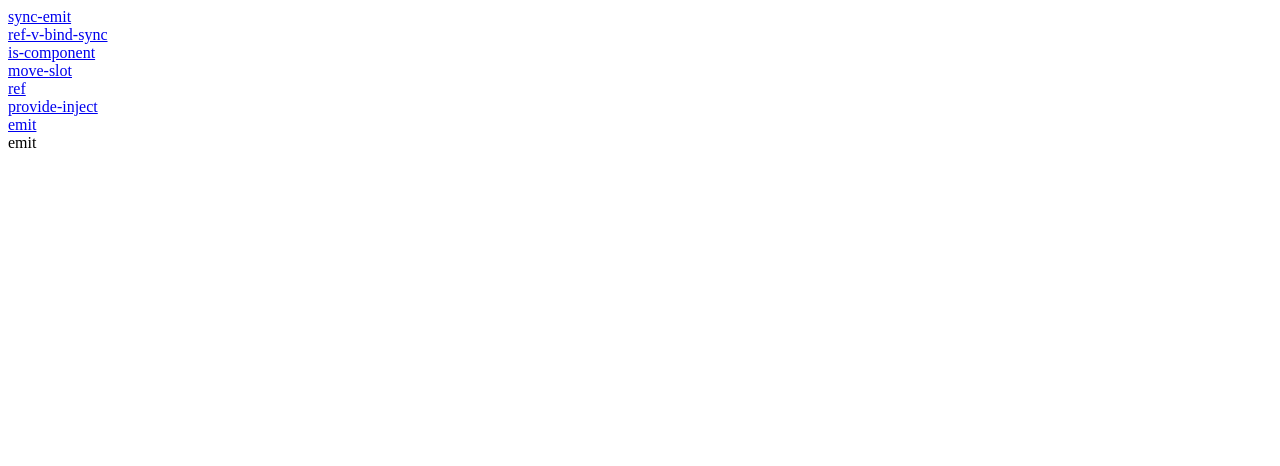
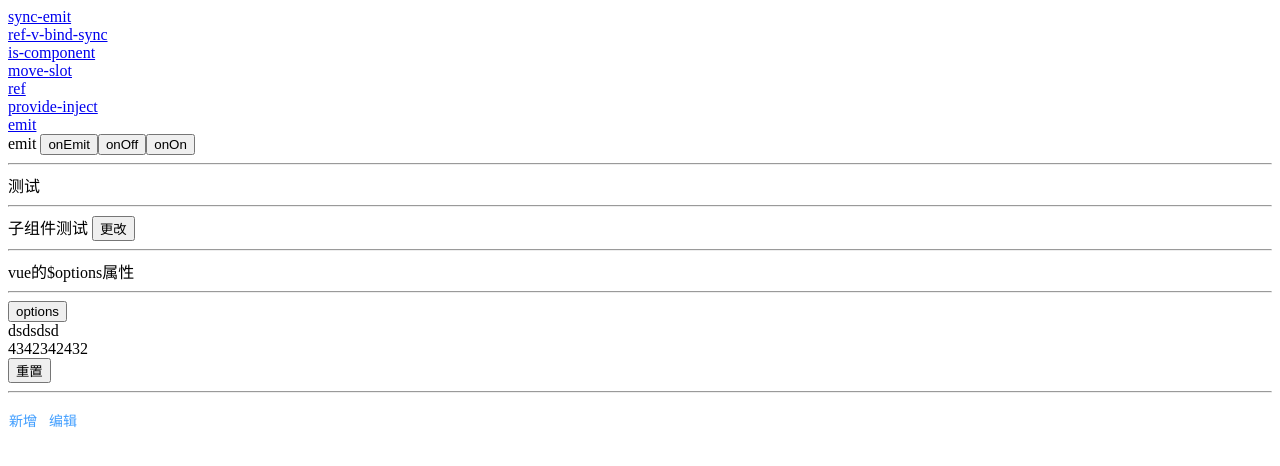
Before and after one commit to lienshu/vue2-learn, a Vue app: page /emit in a window 1280 px wide. Shown: the top 466 px of the page. Built offline with nearby package versions, Linux system fonts and the light colour scheme.

Commit message:
fix: $once&$off&$options

```diff
--- a/package.json
+++ b/package.json
@@ -11,7 +11,6 @@
     "core-js": "^3.8.3",
     "element-ui": "^2.15.12",
     "less-loader": "^11.1.0",
-    "pikaday": "^1.8.2",
     "vue": "^2.6.14",
     "vue-router": "^3.6.5"
   },
--- a/src/views/emit/index.vue
+++ b/src/views/emit/index.vue
@@ -1,25 +1,85 @@
 <template>
   <div>
     emit
+    <button @click="onEmit">onEmit</button>
+    <button @click="onOff">onOff</button>
+    <button @click="onOn">onOn</button>
+    <hr>
+    {{ data }}
+    <hr>
+    <sub-index :data.sync="data" />
+    <hr>
+    <Options />
   </div>
 </template>
 
 <script>
+import SubIndex from './sub_index.vue'
+import Options from './options.vue'
+
 export default {
   name: 'Vue2LearnIndex',
 
+  components: { SubIndex, Options },
+
   data() {
     return {
-
+      timer: setInterval(() => {
+        // 某些定时器操作
+      }, 500),
+      timer3: setInterval(() => {
+        // 某些定时器操作
+      }, 7000),
+      data: '测试'
     };
   },
 
   mounted() {
-
+    this.attachDatepicker()
   },
 
   methods: {
+    attachDatepicker: function () {
+      const timer2 = setInterval(() => {
+        // 某些定时器操作
+      }, 90000)
+      // this.$once('hook:beforeDestroy', () => {
+      clearInterval(this.timer)
+      clearInterval(timer2)
+      // })
+      console.log(this.timer, '111111111')
+      console.log(timer2, '2222222222')
+      console.log(this.timer3, '33333333')
+    },
+    onEmit() {
+      this.$emit('onTest', 1)
+      this.$emit('onTest', 2)
+      this.$emit('onTest', 3)
+      this.$emit('onTest', 4)
+      this.$emit('onTestOnce', 5)
+      this.$emit('onTestOnce', 6)
+      this.$emit('onTestOnce', 7)
+      this.$emit('onTestOnce', 8)
+    },
+    onOff() {
+      // 取消监听
+      // 这里为什么没有触发 $once里的 console
+      this.$off('onTest')
+    },
+    onOn() {
+      // 同意事件每次都监听
+      this.$on('onTest', (args) => {
+        console.log(args, 'on')
+      })
+      // 官网例子
+      this.$once('hook:beforeDestroy', function () {
 
+      })
+      // 只监听一次
+      this.$once('onTestOnce', (args) => {
+        console.log(args, 'once')
+      })
+    }
   },
 };
 </script>
--- /dev/null
+++ b/src/views/emit/model.vue
@@ -0,0 +1,45 @@
+<template>
+  <div>
+    <el-dialog title="收货地址" :visible.sync="dialogVisible" :before-close="handleClose">
+      <el-form :label-position="labelPosition" label-width="80px" :model="formData">
+        <el-form-item label="名称">
+          <el-input v-model="formData.name"></el-input>
+        </el-form-item>
+        <el-form-item label="活动区域">
+          <el-input v-model="formData.region"></el-input>
+        </el-form-item>
+      </el-form>
+    </el-dialog>
+  </div>
+</template>
+
+<script>
+
+export default {
+  name: 'Vue2LearnModel',
+  props: {
+    dialogVisible: Boolean,
+    type: String,
+    formData: Object
+  },
+  data() {
+    return {
+      labelPosition: 'right',
+    };
+  },
+
+  mounted() {
+
+  },
+
+  methods: {
+    handleClose() {
+      this.$emit('close')
+    }
+  },
+};
+</script>
+
+<style lang="scss" scoped>
+
+</style>
--- /dev/null
+++ b/src/views/emit/options.vue
@@ -0,0 +1,111 @@
+<template>
+  <!--
+    $options可以 获取调用 在data外面 定义的 属性和方法
+    1、重置data中所有的数据
+    无论data中的数据如何改变，使用这句就可以使用恢复初始数据
+    Object.assign(this.$data,this.$options.data())
+    2、重置data中的某个值
+    只会让指定的这个数据初始化，不会影响到data里的其他数据
+    用this.$options.data()重置组件data时，data()里用this获取的props或method都为understand
+    this.formData = this.$options.data.call(this).formData
+  -->
+  <div>
+    vue的$options属性
+    <hr>
+    <button @click="getTextFn">options</button>
+    <div>{{ text | filterTextFn }}</div>
+    <!-- <div>{{ text }}</div> -->
+    <!-- <div>{{ filterText }}</div> -->
+    <!-- |按位或 -->
+    <!-- <div>{{ a | b }}</div> -->
+    <div>{{ a }}</div>
+    <div>{{ b }}</div>
+    <button @click="reset">重置</button>
+    <hr>
+    <el-button type="text" @click="click('add')">新增</el-button>
+    <el-button type="text" @click="click('update')">编辑</el-button>
+    <Model :dialogVisible="visible" @close="close" :type="type" :formData="formData" />
+  </div>
+</template>
+
+<script>
+import Model from './model.vue'
+// const formData = {
+//   name: '',
+//   region: '',
+// }
+
+export default {
+  name: 'Vue2LearnTest',
+  testOptionsMethod() {
+    console.log('hello options')
+  },
+  components: { Model },
+  data() {
+    return {
+      text: '',
+      a: 'dsdsdsd',
+      b: '4342342432',
+      searchForm: {
+        input: ''
+      },
+      labelPosition: 'right',
+      // formData: JSON.parse(JSON.stringify(formData)),
+      formData: {
+        name: '',
+        region: ''
+      },
+      visible: false,
+      type: ''
+    };
+  },
+  filters: {
+    filterTextFn: function (value) {
+      if (!value) return ''
+      return value + '-----' + 'options'
+    }
+  },
+  mounted() {
+    console.log(this.$options.name, 'name')
+    console.log(this.$options.beforeRouteEnter, 'beforeRouteEnter')
+    this.$options.testOptionsMethod()
+    console.log(this.searchForm, 'searchForm')
+    console.log(this.$data, '$data')
+  },
+  methods: {
+    getTextFn() {
+      let filterText = this.$options.filters.filterTextFn
+      this.text = filterText('hi')
+    },
+    reset() {
+      // 重置某一个表单数据
+      this.searchForm = this.$options.data().searchForm + '111'
+      // 重置整个data
+      // this.$data = this.$options.data()
+      console.log(this.searchForm, 'searchForm')
+      console.log(this.$data, '$data')
+    },
+    click(val) {
+      this.visible = true
+      this.type = val
+      if (this.type === 'update') {
+        this.formData = {
+          name: '张三',
+          region: '北京',
+        }
+        // } else this.formData = { name: '', region: '' }
+        // 重置data中的某个值
+        // } else this.formData = this.$options.data.call(this).formData
+        // 重置data中所有的值
+      } else Object.assign(this.$data, this.$options.data())
+    },
+    close() {
+      this.visible = false
+    }
+  },
+};
+</script>
+
+<style lang="scss" scoped>
+
+</style>
--- /dev/null
+++ b/src/views/emit/sub_index.vue
@@ -0,0 +1,32 @@
+<template>
+  <div>
+    子组件{{ data }}
+    <button @click="change">更改</button>
+  </div>
+</template>
+
+<script>
+export default {
+  name: 'Vue2LearnSubIndex',
+  props: {
+    data: String
+  },
+  data() {
+    return {
+
+    };
+  },
+  methods: {
+    change() {
+      let sub_data = '子组件更改'
+      this.$emit('update:data', sub_data)
+      // this.$emit('update:data', sub_data)
+      console.log(this.data, '222')
+    }
+  },
+};
+</script>
+
+<style lang="scss" scoped>
+
+</style>
```
Also changed, not shown: src/views/emit/index copy.vue (deleted, +0 -36 lines), 1 other file (tests, documents, lock files or other folders).
